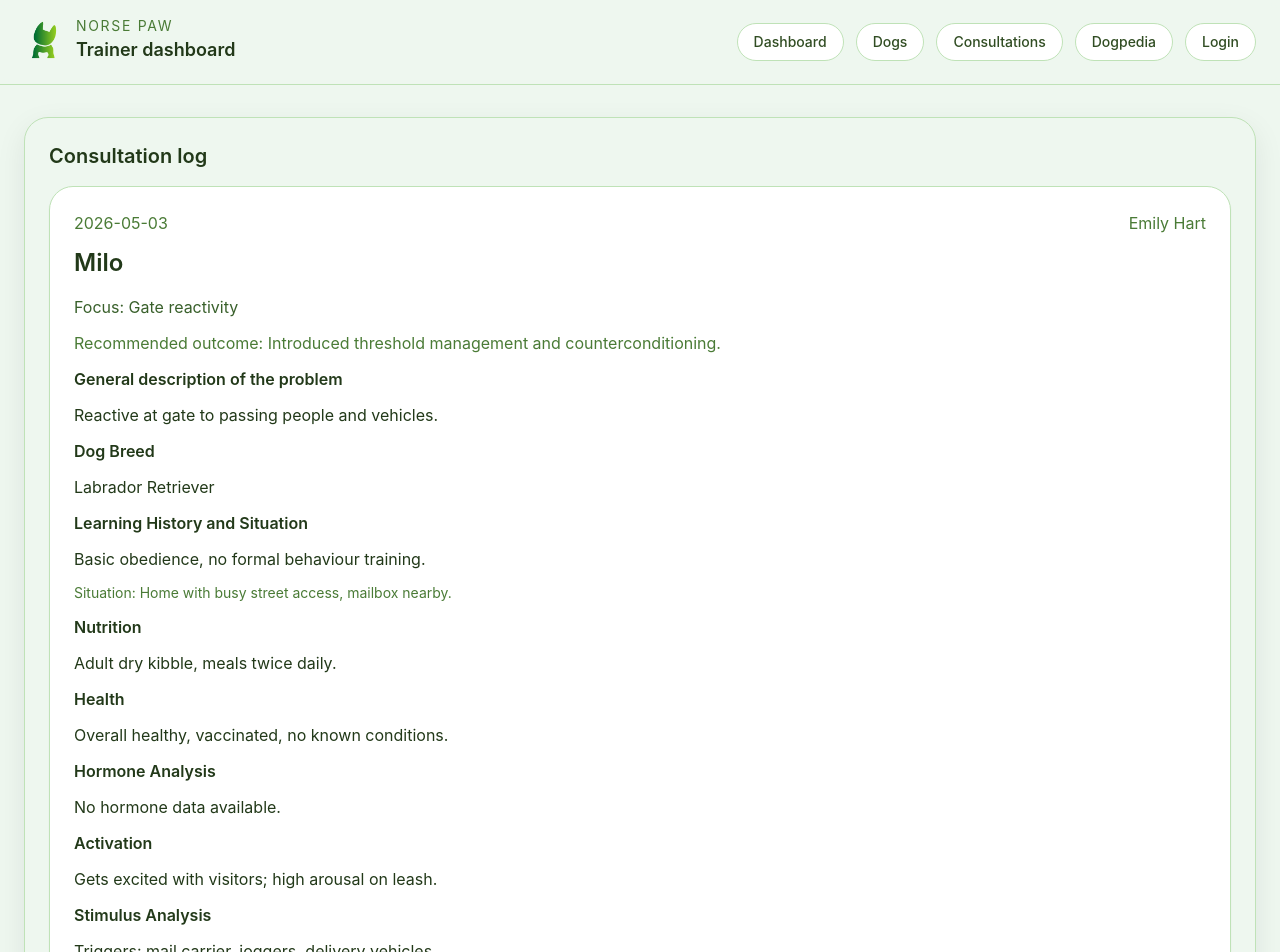
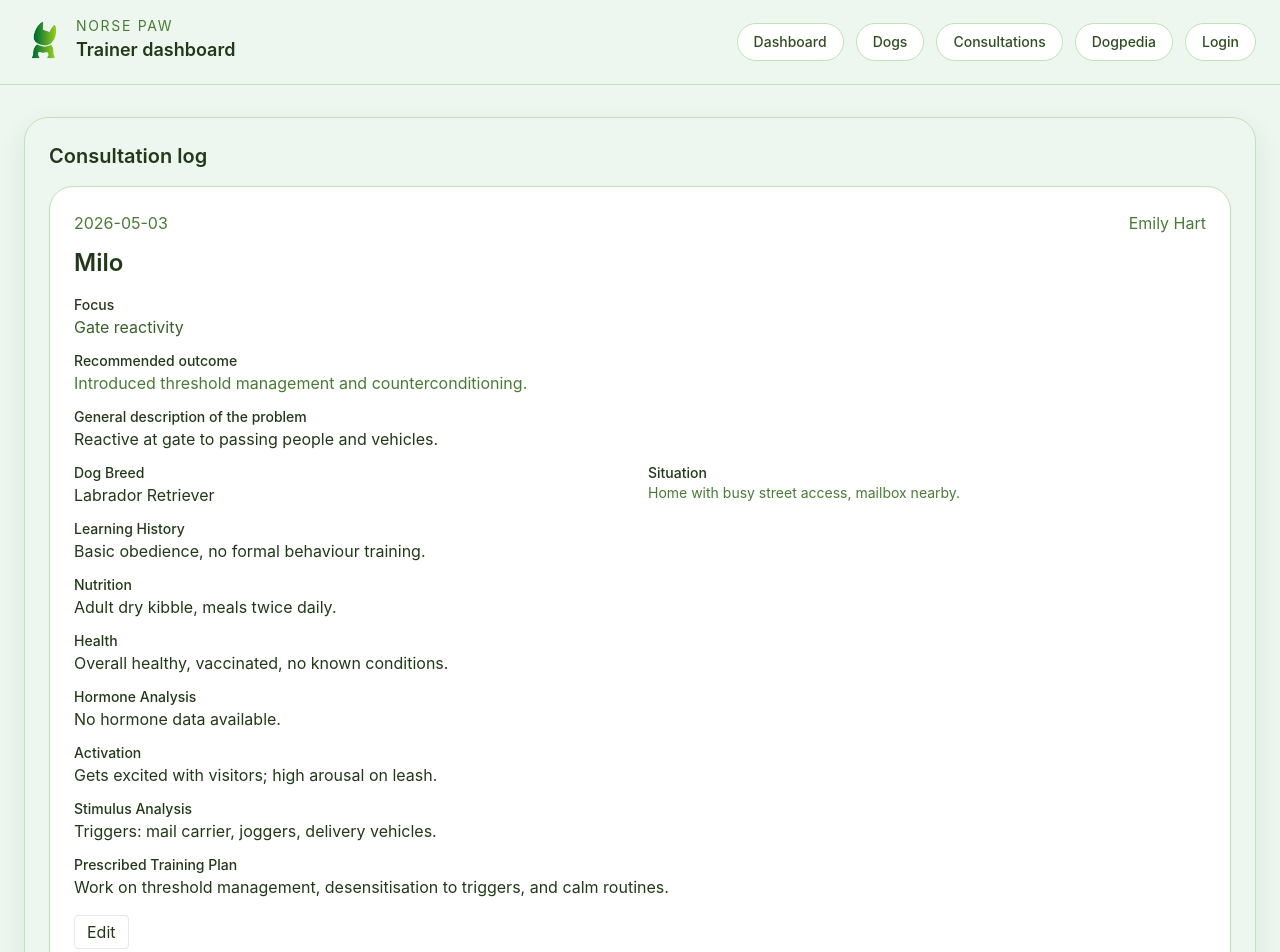
Before and after one commit to arctic-byte-as/doglog, a Next.js app: page /consultations in a window 1280 px wide. Shown: the top 952 px of the page. Built offline with nearby package versions, Linux system fonts and the light colour scheme.

Commit message:
Consultation: add full edit form for all fields and migration

```diff
--- a/components/ConsultationItem.tsx
+++ b/components/ConsultationItem.tsx
@@ -4,20 +4,41 @@ import { useState } from 'react';
 
 export default function ConsultationItem({ consultation }: { consultation: any }) {
   const [editing, setEditing] = useState(false);
-  const [data, setData] = useState(consultation);
+  const [data, setData] = useState({ ...consultation });
+  const [saving, setSaving] = useState(false);
+
+  function handleChange(field: string, value: any) {
+    setData((d: any) => ({ ...d, [field]: value }));
+  }
 
   async function save() {
+    setSaving(true);
     try {
       const res = await fetch(`/api/consultations/${consultation.id}`, {
         method: 'PATCH',
         headers: { 'Content-Type': 'application/json' },
-        body: JSON.stringify(data),
+        body: JSON.stringify({
+          focus: data.focus,
+          outcome: data.outcome,
+          generalDescription: data.generalDescription,
+          dogBreed: data.dogBreed,
+          learningHistory: data.learningHistory,
+          situation: data.situation,
+          nutrition: data.nutrition,
+          health: data.health,
+          hormoneAnalysis: data.hormoneAnalysis,
+          activation: data.activation,
+          stimulusAnalysis: data.stimulusAnalysis,
+          prescribedPlan: data.prescribedPlan,
+        }),
       });
       if (!res.ok) throw new Error('Save failed');
       setEditing(false);
       window.location.reload();
     } catch (err) {
       alert('Save error');
+    } finally {
+      setSaving(false);
     }
   }
 
@@ -30,47 +51,123 @@ export default function ConsultationItem({ consultation }: { consultation: any }
       <h3 className="mt-3 text-2xl font-semibold text-brand-950">{data.dogName}</h3>
 
       <div className="mt-4 space-y-3">
-        <p className="text-brand-700">Focus: {data.focus}</p>
-        <p className="text-brand-600">Recommended outcome: {data.outcome}</p>
+        <div>
+          <label className="block text-sm font-medium">Focus</label>
+          {editing ? (
+            <input className="w-full rounded border p-2" value={data.focus || ''} onChange={(e) => handleChange('focus', e.target.value)} />
+          ) : (
+            <p className="text-brand-700">{data.focus}</p>
+          )}
+        </div>
 
-        <h4 className="mt-4 font-semibold">General description of the problem</h4>
+        <div>
+          <label className="block text-sm font-medium">Recommended outcome</label>
+          {editing ? (
+            <textarea className="w-full rounded border p-2" value={data.outcome || ''} onChange={(e) => handleChange('outcome', e.target.value)} />
+          ) : (
+            <p className="text-brand-600">{data.outcome}</p>
+          )}
+        </div>
+
+        <div>
+          <label className="block text-sm font-medium">General description of the problem</label>
+          {editing ? (
+            <textarea className="w-full rounded border p-2" value={data.generalDescription || ''} onChange={(e) => handleChange('generalDescription', e.target.value)} />
+          ) : (
             <p>{data.generalDescription}</p>
+          )}
+        </div>
 
-        <h4 className="mt-4 font-semibold">Dog Breed</h4>
+        <div className="grid grid-cols-1 gap-4 md:grid-cols-2">
+          <div>
+            <label className="block text-sm font-medium">Dog Breed</label>
+            {editing ? (
+              <input className="w-full rounded border p-2" value={data.dogBreed || ''} onChange={(e) => handleChange('dogBreed', e.target.value)} />
+            ) : (
               <p>{data.dogBreed}</p>
+            )}
+          </div>
 
-        <h4 className="mt-4 font-semibold">Learning History and Situation</h4>
+          <div>
+            <label className="block text-sm font-medium">Situation</label>
+            {editing ? (
+              <textarea className="w-full rounded border p-2" value={data.situation || ''} onChange={(e) => handleChange('situation', e.target.value)} />
+            ) : (
+              <p className="text-sm text-brand-600">{data.situation}</p>
+            )}
+          </div>
+        </div>
+
+        <div>
+          <label className="block text-sm font-medium">Learning History</label>
+          {editing ? (
+            <textarea className="w-full rounded border p-2" value={data.learningHistory || ''} onChange={(e) => handleChange('learningHistory', e.target.value)} />
+          ) : (
             <p>{data.learningHistory}</p>
-        <p className="text-sm text-brand-600">Situation: {data.situation}</p>
+          )}
+        </div>
 
-        <h4 className="mt-4 font-semibold">Nutrition</h4>
+        <div>
+          <label className="block text-sm font-medium">Nutrition</label>
+          {editing ? (
+            <textarea className="w-full rounded border p-2" value={data.nutrition || ''} onChange={(e) => handleChange('nutrition', e.target.value)} />
+          ) : (
             <p>{data.nutrition}</p>
+          )}
+        </div>
 
-        <h4 className="mt-4 font-semibold">Health</h4>
+        <div>
+          <label className="block text-sm font-medium">Health</label>
+          {editing ? (
+            <textarea className="w-full rounded border p-2" value={data.health || ''} onChange={(e) => handleChange('health', e.target.value)} />
+          ) : (
             <p>{data.health}</p>
+          )}
+        </div>
 
-        <h4 className="mt-4 font-semibold">Hormone Analysis</h4>
+        <div>
+          <label className="block text-sm font-medium">Hormone Analysis</label>
+          {editing ? (
+            <textarea className="w-full rounded border p-2" value={data.hormoneAnalysis || ''} onChange={(e) => handleChange('hormoneAnalysis', e.target.value)} />
+          ) : (
             <p>{data.hormoneAnalysis}</p>
+          )}
+        </div>
 
-        <h4 className="mt-4 font-semibold">Activation</h4>
+        <div>
+          <label className="block text-sm font-medium">Activation</label>
+          {editing ? (
+            <textarea className="w-full rounded border p-2" value={data.activation || ''} onChange={(e) => handleChange('activation', e.target.value)} />
+          ) : (
             <p>{data.activation}</p>
+          )}
+        </div>
 
-        <h4 className="mt-4 font-semibold">Stimulus Analysis</h4>
+        <div>
+          <label className="block text-sm font-medium">Stimulus Analysis</label>
+          {editing ? (
+            <textarea className="w-full rounded border p-2" value={data.stimulusAnalysis || ''} onChange={(e) => handleChange('stimulusAnalysis', e.target.value)} />
+          ) : (
             <p>{data.stimulusAnalysis}</p>
+          )}
+        </div>
 
-        <h4 className="mt-4 font-semibold">Prescribed Training Plan</h4>
+        <div>
+          <label className="block text-sm font-medium">Prescribed Training Plan</label>
+          {editing ? (
+            <textarea className="w-full rounded border p-2" value={data.prescribedPlan || ''} onChange={(e) => handleChange('prescribedPlan', e.target.value)} />
+          ) : (
             <p>{data.prescribedPlan}</p>
+          )}
+        </div>
       </div>
 
       <div className="mt-4 flex gap-2">
-        <button onClick={() => setEditing(!editing)} className="rounded border px-3 py-1">{editing ? 'Cancel' : 'Edit'}</button>
+        <button onClick={() => setEditing((s) => !s)} className="rounded border px-3 py-1">{editing ? 'Cancel' : 'Edit'}</button>
         {editing && (
-          <div className="space-y-2 w-full">
-            <textarea className="w-full rounded border p-2" value={data.prescribedPlan || ''} onChange={(e) => setData({ ...data, prescribedPlan: e.target.value })} />
-            <div className="flex gap-2">
-              <button onClick={save} className="rounded bg-brand-700 px-3 py-1 text-white">Save</button>
-            </div>
-          </div>
+          <>
+            <button onClick={save} disabled={saving} className="rounded bg-brand-700 px-3 py-1 text-white">{saving ? 'Saving...' : 'Save'}</button>
+          </>
         )}
       </div>
     </article>
```
Lines whose indentation alone changed are shown as unchanged.
